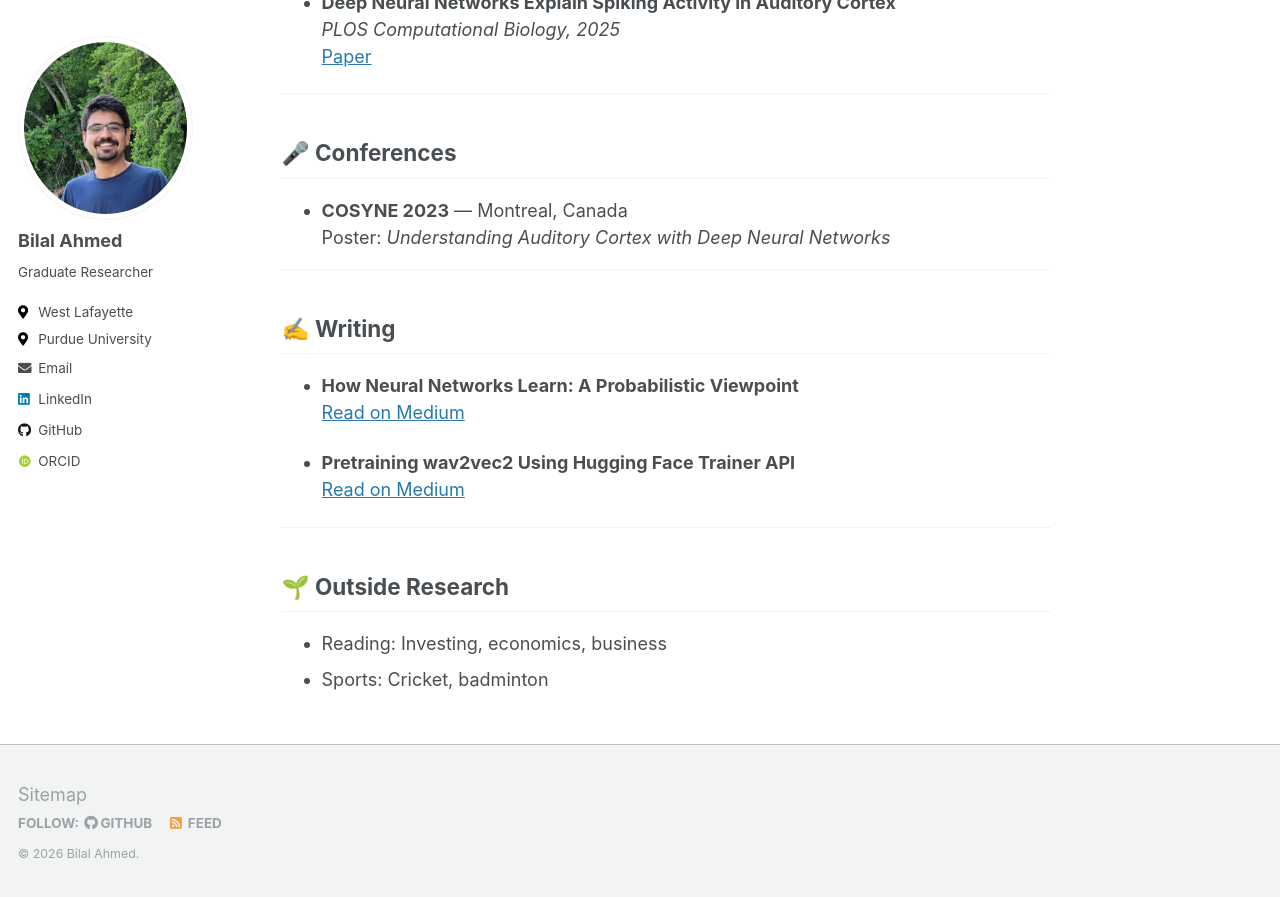
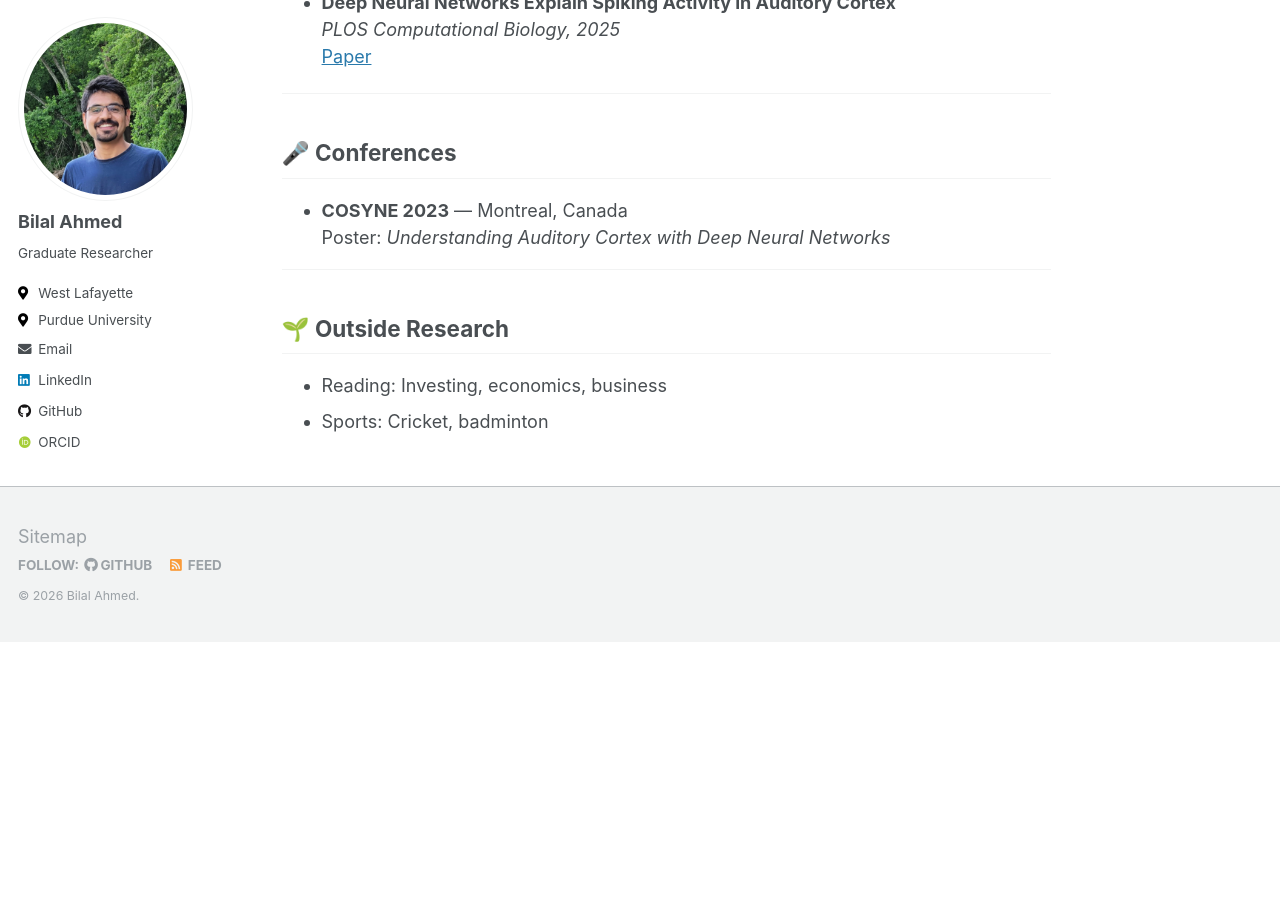
Before and after one commit to bilalhsp/bilalhsp.github.io, a Jekyll site: the page built from _pages/home.md, in a window 1280 px wide and 900 px high, scrolled down 1254 px. Shown: the top 897 px of the window. Built offline with Jekyll 4.4.1, drawn with Linux system fonts in a browser that asks for light colours; some web fonts are replaced; after the commit the page ends 1896 px from its top, so only the background shows below that.

Commit message:
Delete writing section from home page
Removed writing section with links to articles.

```diff
--- a/_pages/home.md
+++ b/_pages/home.md
@@ -49,17 +49,6 @@ I am interested in probabilistic generative modeling, inverse problems, and comp
 
 - **COSYNE 2023** — Montreal, Canada
   Poster: *Understanding Auditory Cortex with Deep Neural Networks*
-
----
-
-## ✍️ Writing
-
-- **How Neural Networks Learn: A Probabilistic Viewpoint**
-  [Read on Medium](https://medium.com/towards-data-science/how-neural-networks-learn-a-probabilistic-viewpoint-0f6a78dc58e2)
-
-- **Pretraining wav2vec2 Using Hugging Face Trainer API**
-  [Read on Medium](https://medium.com/gopenai/pretraining-wav2vec2-using-huggingface-trainer-api-19fbf2fc6bf2)
-
 
 ---
 
```
